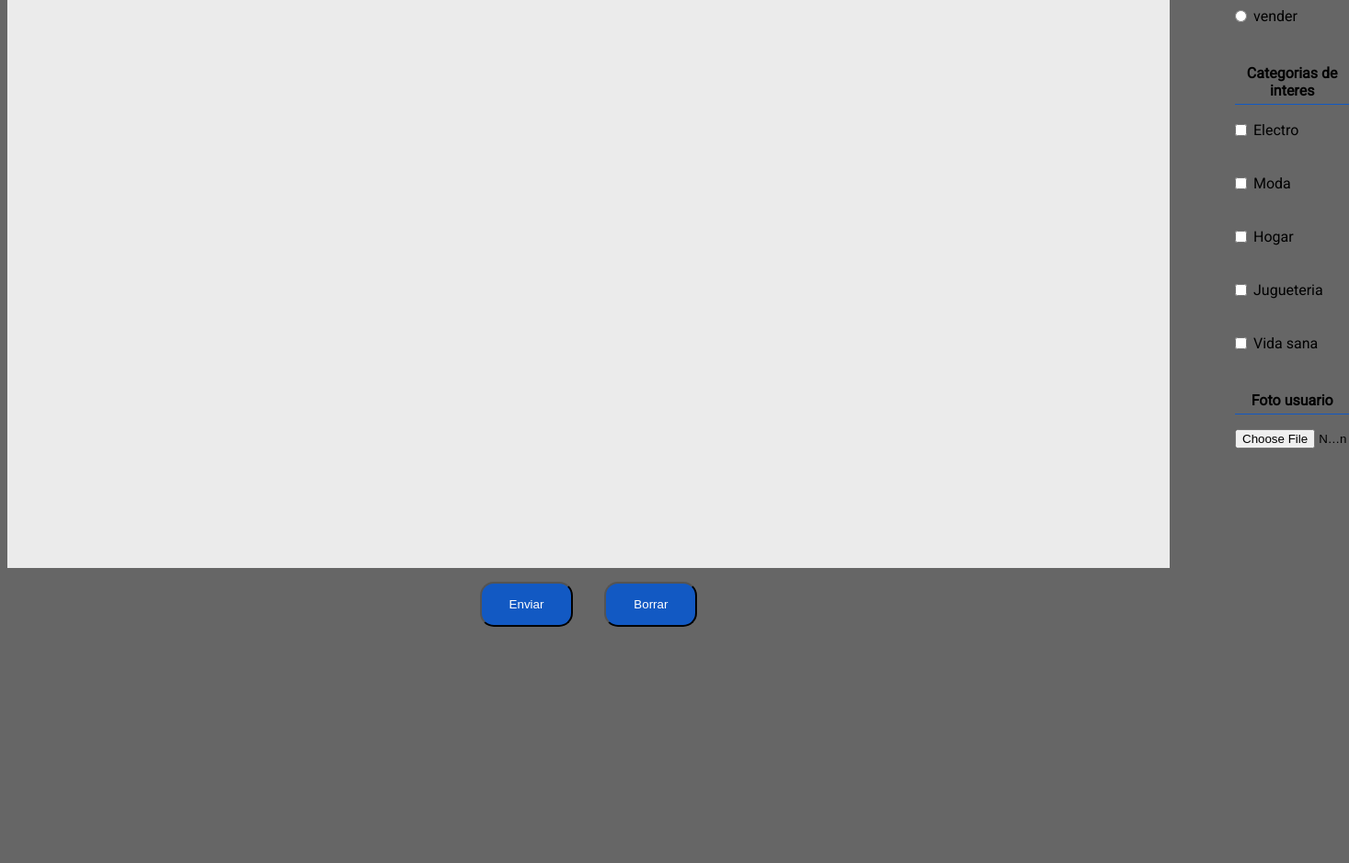
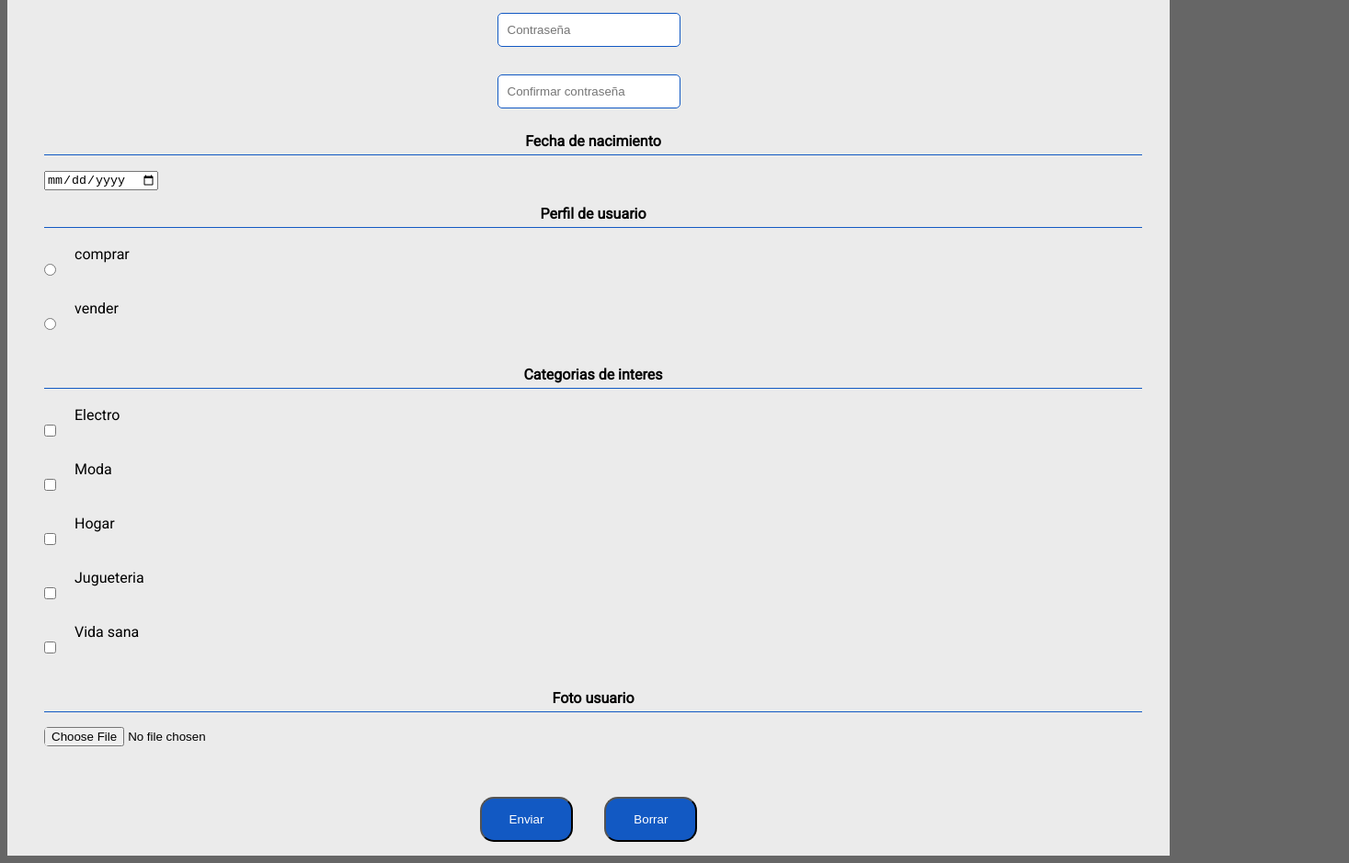
Before and after one commit to pablete18/mercadoLievre, a website: page views/register.html in a window 1280 px wide. Shown: the part 780-1719 px from the top of the page at 92% size, 1467 px wide, since content can reach past the window. Before the commit the page ends 1485 px from the top, so only its background shows below. Drawn offline with Linux system fonts and the light colour scheme.

Commit message:
fix: estilos de register rotos

```diff
--- a/public/css/register.css
+++ b/public/css/register.css
@@ -1,21 +1,21 @@
-.main__section{
+.main__section1{
     background-color: var(--colorGrisClaro);
     padding-bottom: 10px;
 
 }
-.main__section h1{
+.main__section1 h1{
     border-bottom: solid 2px var(--colorCeleste);
     padding: 10px;
 }
-.main__section form{
+.main__section1 form{
+    background-color: var(--colorGrisClaro);
     margin: 20px;
     padding: 10px;
 }
 
-.main__section form label{
-    display: flex;
-    flex-direction: column;
-
+.main__section__form--label1{
+    display: block;
+    /* flex-direction:column; */
     margin: 10px;
 }
 .main__section__form__div input{
@@ -43,6 +43,10 @@
     border-bottom: solid 1px var(--colorCeleste);
     padding-bottom: 5px;
 }
+.input__label{
+    display: flex;
+    align-self: center;
+}
 .main__section__div__article input{
     display: inline-block;
     vertical-align: middle;
@@ -52,7 +56,7 @@
 .main__section__div__article label{
     display: inline-block;
     vertical-align: middle;
-    margin: 0;
+    margin: 30px 10px 10px;
     position: relative;
     bottom: 27px;
     left: 10px;
@@ -61,6 +65,9 @@
     width: 100%;
     border-radius: 5px;
 
+}
+.div__buttons1{
+    background-color: var(--colorGrisClaro);
 }
 button{
     margin: 15px;
--- a/views/register.html
+++ b/views/register.html
@@ -50,33 +50,33 @@ rel="stylesheet" />
         </header>
     </header>
     <main>
-        <section class="main__section">
+        <section class="main__section1">
         <h1>Registrate</h1>
         <form action="/registro" method="POST">
 
-         <label class="main__section__form--label">
+         <label class="main__section__form--label1">
 
             <input type="text"class="main__section__form__input" placeholder="Nombre y Apellido"required>
 
         </label>
-        <label class="main__section__form--label">
+        <label class="main__section__form--label1">
 
             <input type="text" class="main__section__form__input"placeholder="Domicilio" required>
 
         </label>
-       <label class="main__section__form--label">
+       <label class="main__section__form--label1">
 
             <input type="text"class="main__section__form__input" placeholder="Nombre de Usuario" required>
 
         </label>
-        <label class="main__section__form--label">
+        <label class="main__section__form--label1">
 
             <input type="password" class="main__section__form__input"placeholder="Contraseña" id="contraseña">
 
         </label>
 
 
-          <label class="main__section__form--label">
+          <label class="main__section__form--label1">
 
             <input type="password" class="main__section__form__input" placeholder="Confirmar contraseña" id="Confirmar contraseña" required>
 
@@ -88,22 +88,36 @@ rel="stylesheet" />
 
         <article class="main__section__div__article">
         <p>Perfil de usuario</p>
+        <div class="input__label">
         <input type="radio" name="perfil_usuario" id="comprar">
         <label for="comprar">comprar</label>
+    </div>
+    <div class="input__label">
         <input type="radio" name="perfil_usuario" id="vender">
         <label for="vender">vender</label>
+    </div>
 
         <p>Categorias de interes</p>
+        <div class="input__label">
         <input type="checkbox" name="categorias" id="electro">
         <label for="electro">Electro</label>
+    </div>
+        <div class="input__label">
         <input type="checkbox" name="categorias" id="moda">
         <label for="moda">Moda</label>
+    </div>
+        <div class="input__label">
         <input type="checkbox" name="categorias" id="hogar">
         <label for="hogar">Hogar</label>
+    </div>
+        <div class="input__label">
         <input type="checkbox" name="categorias" id="jugueteria">
         <label for="jugueteria">Jugueteria</label>
+    </div>
+        <div class="input__label">
         <input type="checkbox" name="categorias" id="vida_sana">
         <label for="vida_sana">Vida sana</label>
+    </div>
         </article>
 
         <p>Foto usuario</p>
@@ -112,13 +126,15 @@ rel="stylesheet" />
         </div>
 
         </section>
+        <div class="div__buttons1">
 
         <button type="submit">Enviar</button>
 
 
         <button type="reset">Borrar</button>
+        </div>
+    </form>
 
-        </form>
 
     </main>
 </body>
```
